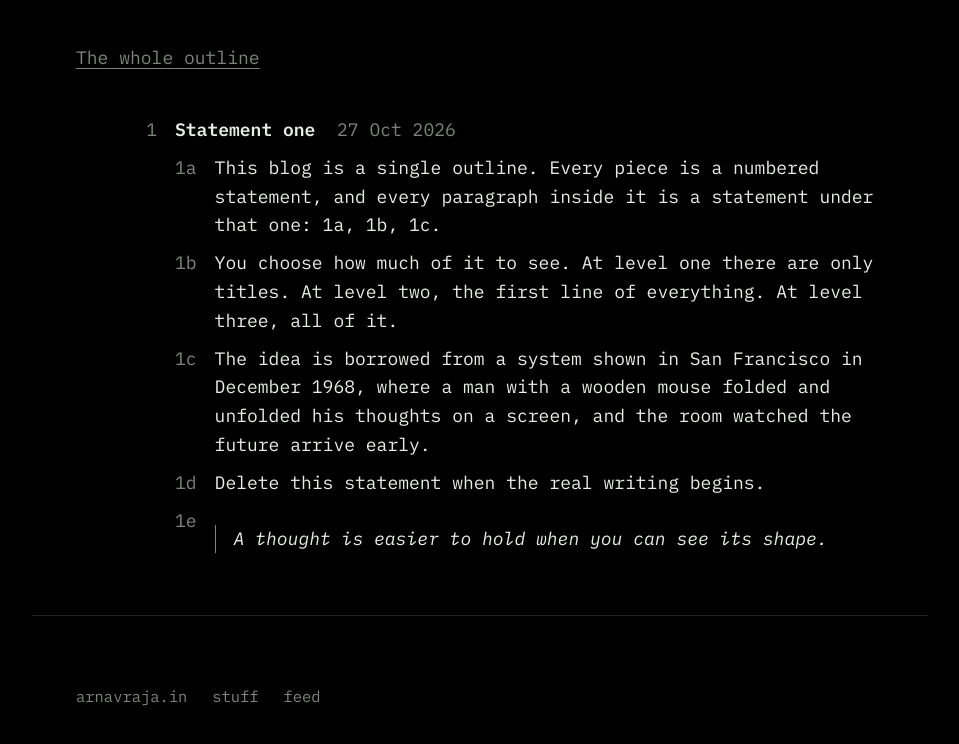
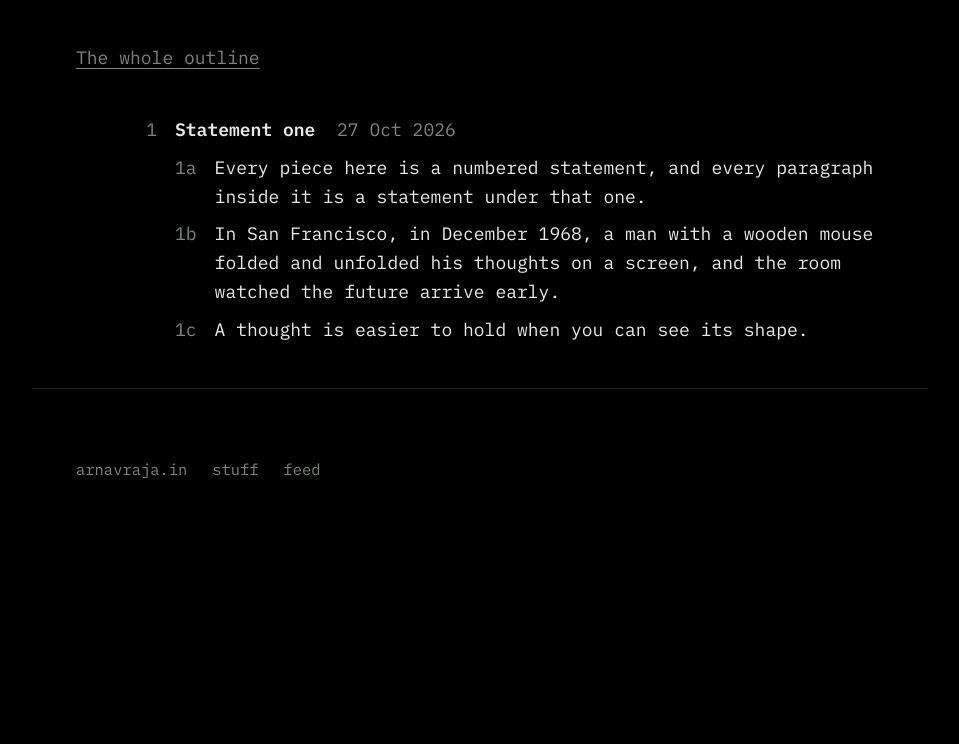
Before and after one commit to 2Syuretto7/blog, a Jekyll site: the page built from _posts/2026-10-27-statement-one.md, in a window 1280 px wide. Shown: the top 744 px of the page, without its empty margins (160-1119 px from the left). Built offline with Jekyll 4.4.1, drawn with Linux system fonts in a browser that asks for light colours; our own code applies the rules of GitHub Pages for plain Markdown files.

Commit message:
Remove instructions
Co-Authored-By: Claude Opus 5.5 <noreply@anthropic.com>
Claude-Session: https://claude.ai/code/session_01JxVNT3jumDLawhFdzi3RxJ

```diff
--- a/_posts/2026-10-27-statement-one.md
+++ b/_posts/2026-10-27-statement-one.md
@@ -2,12 +2,8 @@
 title: Statement one
 ---
 
-This blog is a single outline. Every piece is a numbered statement, and every paragraph inside it is a statement under that one: 1a, 1b, 1c.
+Every piece here is a numbered statement, and every paragraph inside it is a statement under that one.
 
-You choose how much of it to see. At level one there are only titles. At level two, the first line of everything. At level three, all of it.
+In San Francisco, in December 1968, a man with a wooden mouse folded and unfolded his thoughts on a screen, and the room watched the future arrive early.
 
-The idea is borrowed from a system shown in San Francisco in December 1968, where a man with a wooden mouse folded and unfolded his thoughts on a screen, and the room watched the future arrive early.
-
-Delete this statement when the real writing begins.
-
-> A thought is easier to hold when you can see its shape.
+A thought is easier to hold when you can see its shape.
--- a/assets/nls.css
+++ b/assets/nls.css
@@ -39,7 +39,6 @@ a:focus-visible, button:focus-visible { outline: 2px solid var(--mark); outline-
   padding: 0 9px;
 }
 .viewspec button[aria-pressed="true"] { background: var(--ink); color: var(--screen); border-color: var(--ink); }
-.help { flex-basis: 100%; margin: 0; max-width: 46em; color: var(--dim); }
 .whole { color: var(--dim); }
 .whole:hover { color: var(--ink); }
 
--- a/index.html
+++ b/index.html
@@ -9,7 +9,6 @@ layout: default
     <button type="button" data-level="2" aria-pressed="false">2</button>
     <button type="button" data-level="3" aria-pressed="false">3</button>
   </div>
-  <p class="help">Everything ever written here, as one numbered outline. Level 1 shows only titles, level 2 the first line of everything, level 3 all of it. Press 1, 2 or 3, or a statement's number to open just that branch.</p>
 </header>
 <main class="outline" id="outline">
 {% for post in site.posts reversed %}
```
